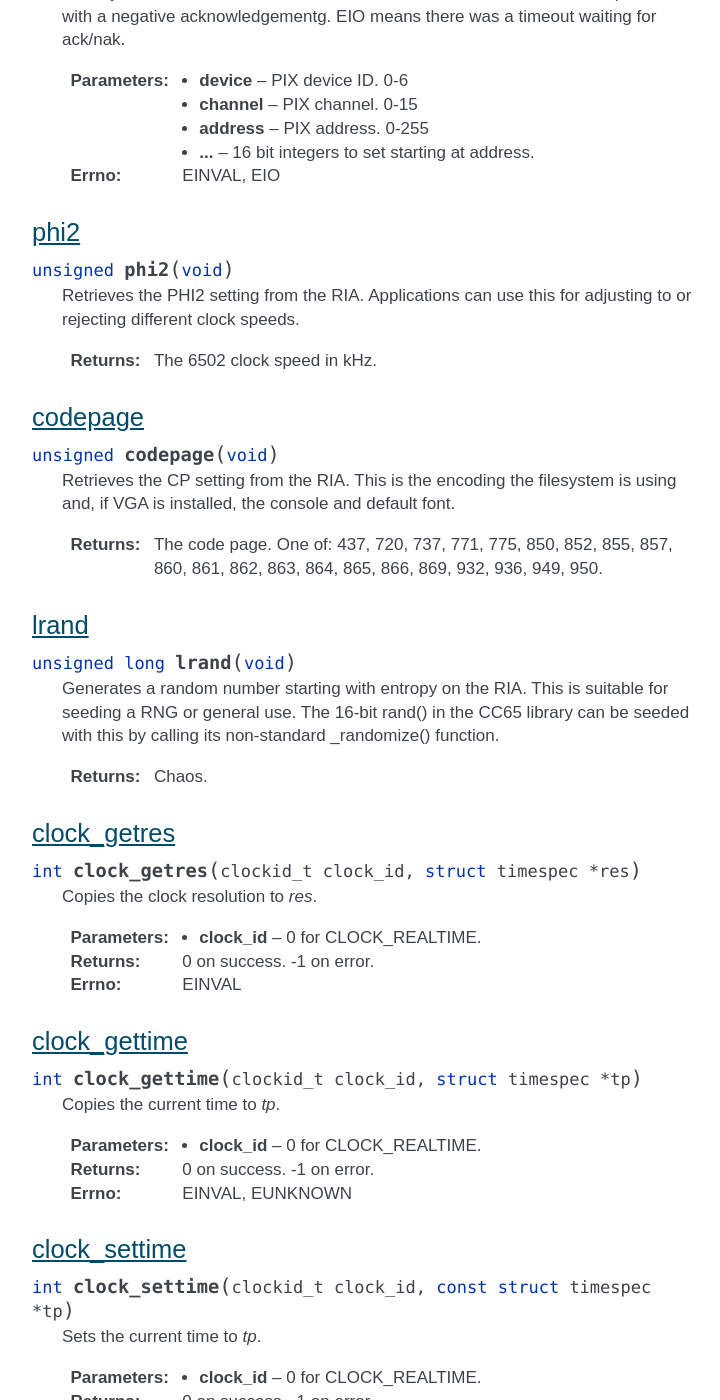
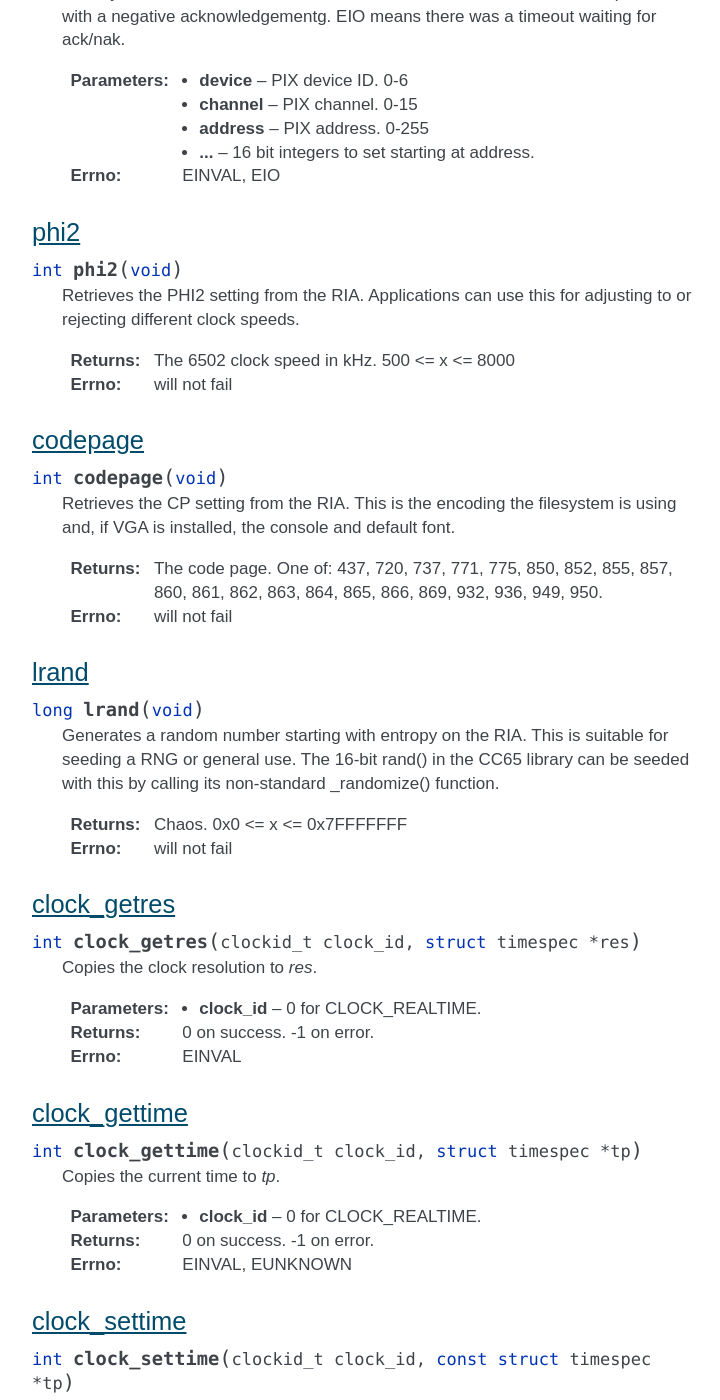
Before and after one commit to picocomputer/picocomputer.github.io, a Sphinx documentation site: the page built from docs/source/api.rst, in a window 1280 px wide and 1400 px high, scrolled down 4666 px. Shown: the whole window, without its empty margins (388-1108 px from the left). Built offline with Sphinx 7.4.7, drawn with Linux system fonts in a browser that asks for light colours.

Commit message:
normalize api returns

```diff
--- a/docs/source/api.rst
+++ b/docs/source/api.rst
@@ -141,31 +141,34 @@ xreg
 phi2
 ----
 
-.. c:function:: unsigned phi2(void)
+.. c:function:: int phi2(void)
 
    Retrieves the PHI2 setting from the RIA. Applications can use this for adjusting to or rejecting different clock speeds.
 
-   :returns: The 6502 clock speed in kHz.
+   :returns: The 6502 clock speed in kHz. 500 <= x <= 8000
+   :errno: will not fail
 
 
 codepage
 --------
 
-.. c:function:: unsigned codepage(void)
+.. c:function:: int codepage(void)
 
    Retrieves the CP setting from the RIA. This is the encoding the filesystem is using and, if VGA is installed, the console and default font.
 
    :returns: The code page. One of: 437, 720, 737, 771, 775, 850, 852, 855, 857, 860, 861, 862, 863, 864, 865, 866, 869, 932, 936, 949, 950.
+   :errno: will not fail
 
 
 lrand
 -----
 
-.. c:function:: unsigned long lrand(void)
+.. c:function:: long lrand(void)
 
    Generates a random number starting with entropy on the RIA. This is suitable for seeding a RNG or general use. The 16-bit rand() in the CC65 library can be seeded with this by calling its non-standard _randomize() function.
 
-   :returns: Chaos.
+   :returns: Chaos. 0x0 <= x <= 0x7FFFFFFF
+   :errno: will not fail
 
 
 clock_getres
```
